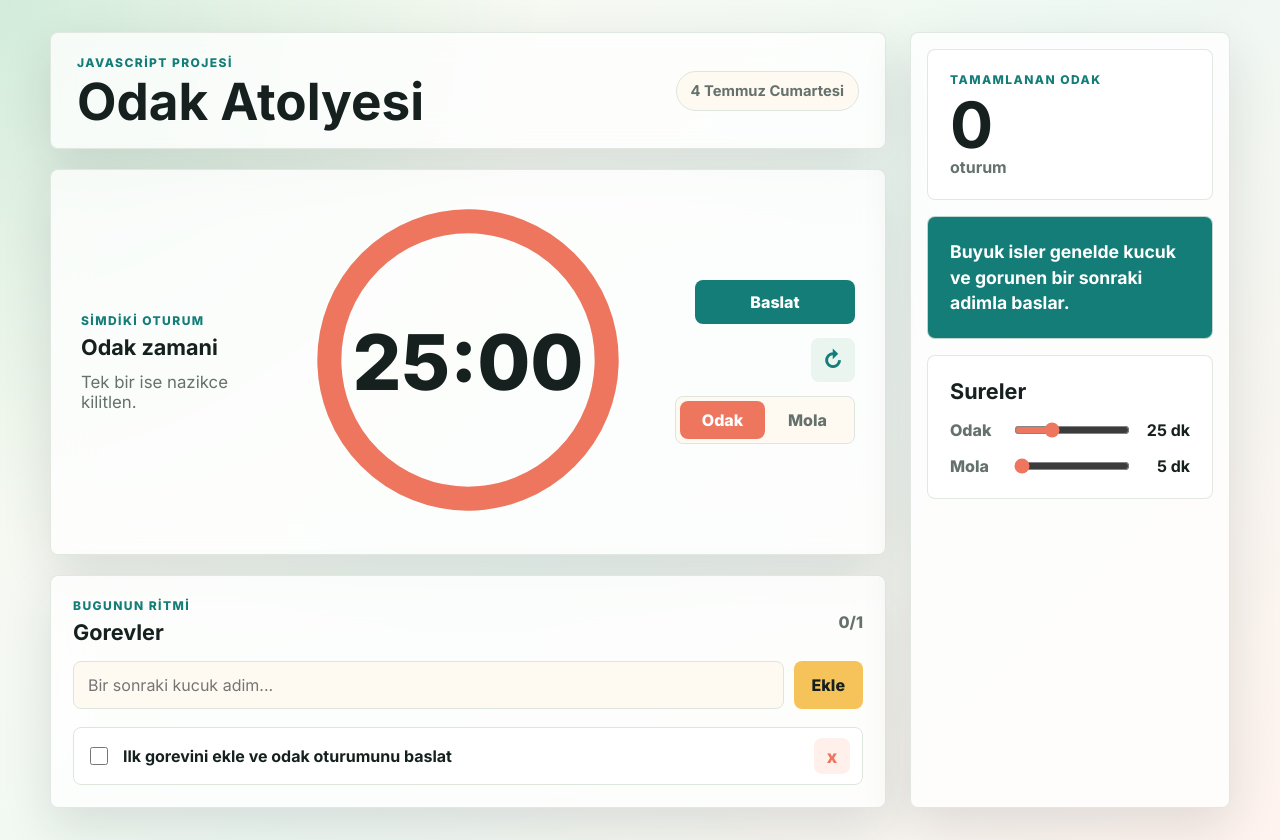
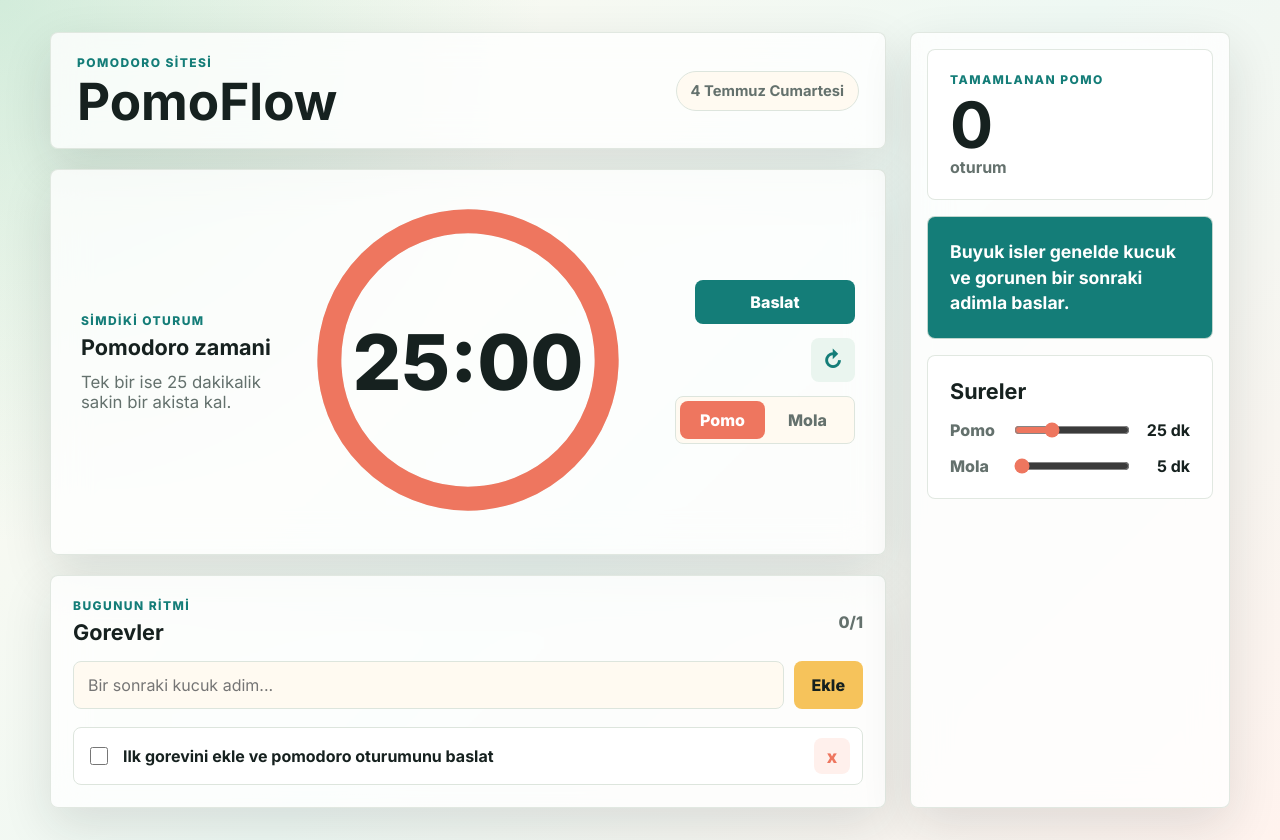
Before and after one commit to selcanakturk/pomoflow, a website: page index.html in a window 1280 px wide. Drawn offline with Linux system fonts and the light colour scheme.

Commit message:
Rename app to PomoFlow

```diff
--- a/index.html
+++ b/index.html
@@ -3,7 +3,7 @@
   <head>
     <meta charset="UTF-8" />
     <meta name="viewport" content="width=device-width, initial-scale=1.0" />
-    <title>Odak Atolyesi</title>
+    <title>PomoFlow</title>
     <link rel="preconnect" href="https://fonts.googleapis.com" />
     <link rel="preconnect" href="https://fonts.gstatic.com" crossorigin />
     <link
@@ -14,20 +14,20 @@
   </head>
   <body>
     <main class="app-shell">
-      <section class="workspace" aria-label="Odak panosu">
+      <section class="workspace" aria-label="Pomodoro panosu">
         <header class="topbar">
           <div>
-            <p class="eyebrow">JavaScript projesi</p>
-            <h1>Odak Atolyesi</h1>
+            <p class="eyebrow">Pomodoro sitesi</p>
+            <h1>PomoFlow</h1>
           </div>
           <div class="date-pill" id="todayLabel"></div>
         </header>
 
-        <section class="timer-panel" aria-label="Odak zamanlayicisi">
+        <section class="timer-panel" aria-label="Pomodoro zamanlayicisi">
           <div class="timer-copy">
             <p class="eyebrow">Simdiki oturum</p>
-            <h2 id="modeTitle">Odak zamani</h2>
-            <p id="modeDescription">Tek bir ise nazikce kilitlen.</p>
+            <h2 id="modeTitle">Pomodoro zamani</h2>
+            <p id="modeDescription">Tek bir ise 25 dakikalik sakin bir akista kal.</p>
           </div>
 
           <div class="timer-ring" aria-live="polite">
@@ -44,7 +44,7 @@
               ↻
             </button>
             <div class="session-switch" role="group" aria-label="Oturum tipi">
-              <button class="switch-option active" data-mode="focus" type="button">Odak</button>
+              <button class="switch-option active" data-mode="focus" type="button">Pomo</button>
               <button class="switch-option" data-mode="break" type="button">Mola</button>
             </div>
           </div>
@@ -71,7 +71,7 @@
 
       <aside class="insight-panel" aria-label="Ozet">
         <section class="stat-block">
-          <p class="eyebrow">Tamamlanan odak</p>
+          <p class="eyebrow">Tamamlanan pomo</p>
           <strong id="focusCount">0</strong>
           <span>oturum</span>
         </section>
@@ -83,7 +83,7 @@
         <section class="settings-block" aria-label="Sure ayarlari">
           <h2>Sureler</h2>
           <label>
-            <span>Odak</span>
+            <span>Pomo</span>
             <input id="focusMinutes" type="range" min="10" max="60" step="5" value="25" />
             <b id="focusMinutesLabel">25 dk</b>
           </label>
--- a/package.json
+++ b/package.json
@@ -1,7 +1,7 @@
 {
-  "name": "odak-atolyesi",
+  "name": "pomoflow",
   "version": "1.0.0",
-  "description": "Vanilla JavaScript ile odak ve gorev takip uygulamasi.",
+  "description": "Vanilla JavaScript ile Pomodoro ve gorev takip sitesi.",
   "private": true,
   "scripts": {
     "check": "node --check script.js"
--- a/script.js
+++ b/script.js
@@ -1,4 +1,4 @@
-const STORAGE_KEY = "odak-atolyesi-state";
+const STORAGE_KEY = "pomoflow-state";
 
 const quotes = [
   "Buyuk isler genelde kucuk ve gorunen bir sonraki adimla baslar.",
@@ -45,7 +45,7 @@ function loadState() {
     tasks: [
       {
         id: crypto.randomUUID(),
-        text: "Ilk gorevini ekle ve odak oturumunu baslat",
+        text: "Ilk gorevini ekle ve pomodoro oturumunu baslat",
         done: false,
       },
     ],
@@ -205,9 +205,9 @@ function render() {
     month: "long",
   }).format(new Date());
 
-  elements.modeTitle.textContent = isFocus ? "Odak zamani" : "Mola zamani";
+  elements.modeTitle.textContent = isFocus ? "Pomodoro zamani" : "Mola zamani";
   elements.modeDescription.textContent = isFocus
-    ? "Tek bir ise nazikce kilitlen."
+    ? "Tek bir ise 25 dakikalik sakin bir akista kal."
     : "Kalk, su ic, gozlerini dinlendir.";
 
   elements.switchOptions.forEach((button) => {
```
Also changed, not shown: README.md.
